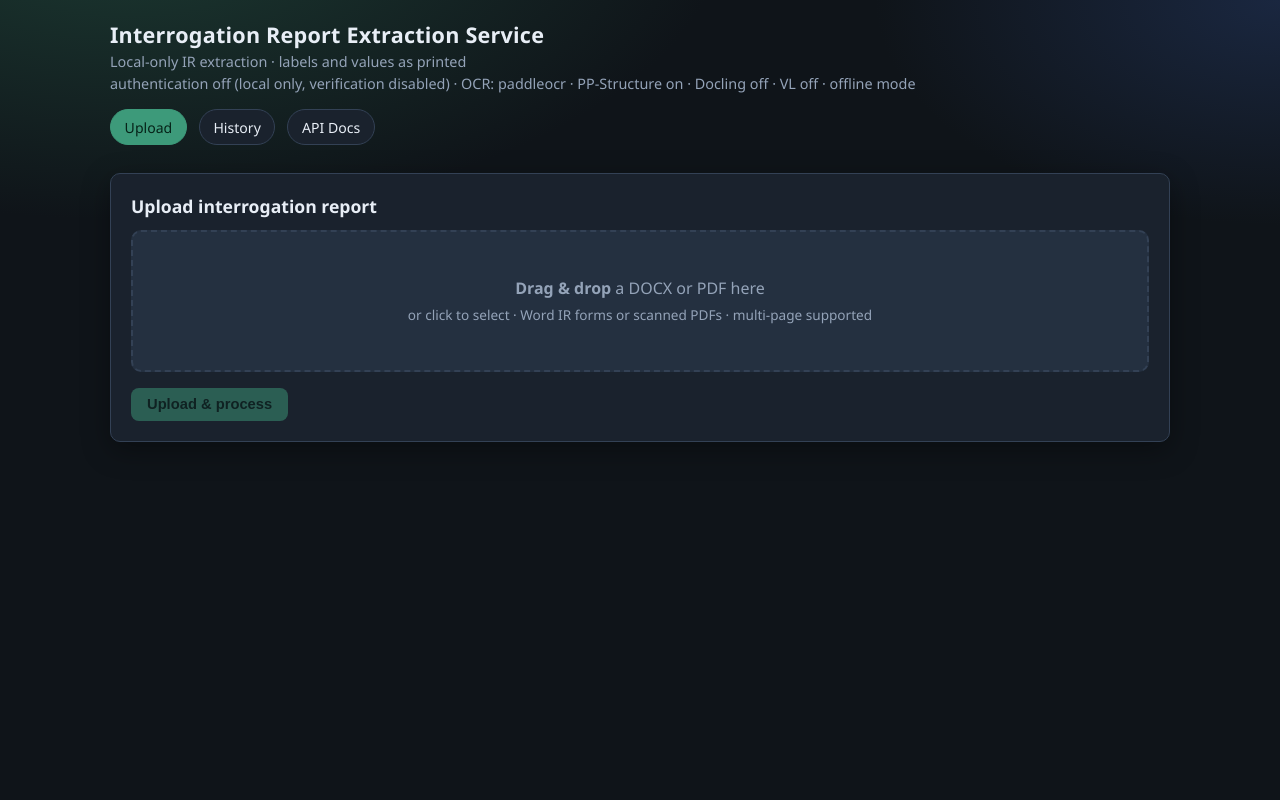
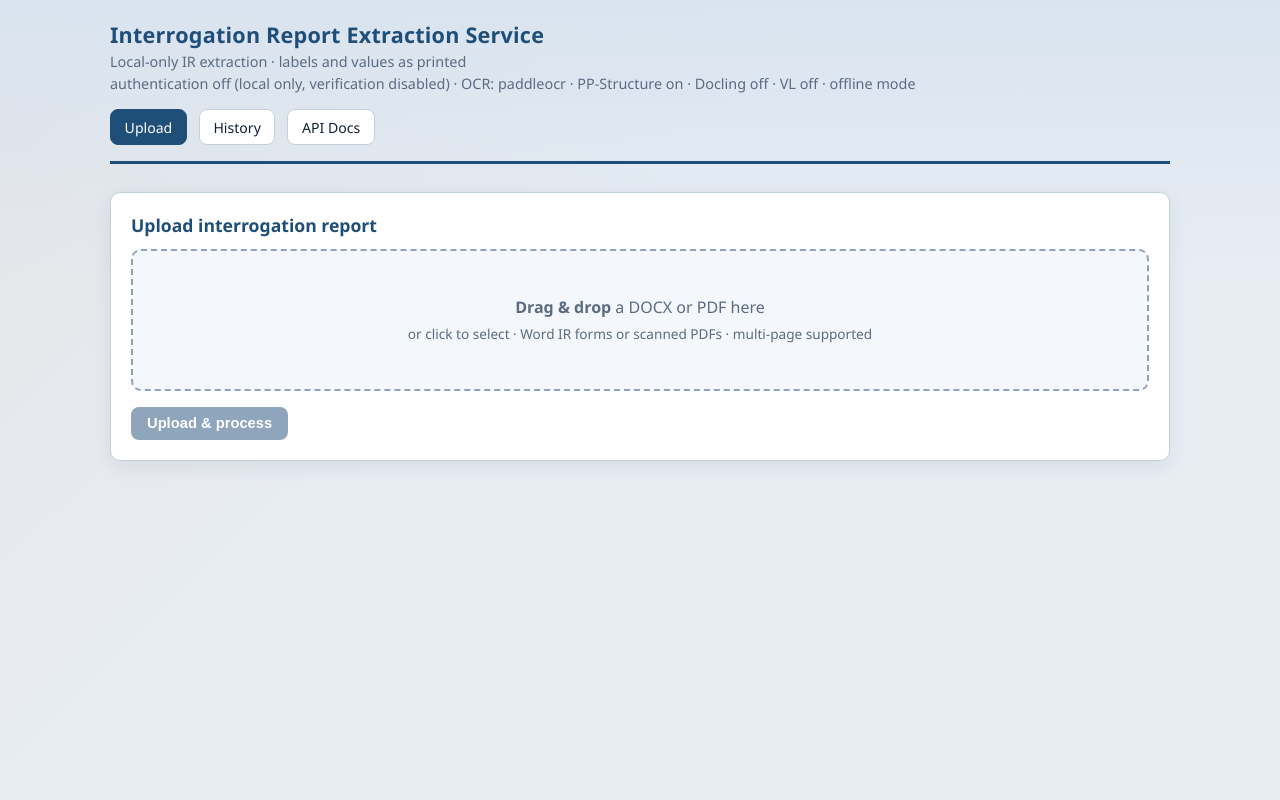
Before and after one commit to BCSS-Nandeep/CHARGE_SHEET_OCR, a FastAPI app: page / in a window 1280 px wide. Run offline with FastAPI, Linux system fonts and the light colour scheme.

Commit message:
Update CSS styles for improved UI consistency and accessibility
- Revamped color variables for a lighter and more modern aesthetic.
- Enhanced button styles and hover effects for better user interaction.
- Adjusted background gradients and alert styles for improved visibility.
- Modified input focus styles to enhance accessibility.
- Updated badge colors for clearer status representation.

```diff
--- a/app/static/css/styles.css
+++ b/app/static/css/styles.css
@@ -1,21 +1,24 @@
 :root {
-  --bg: #0f1419;
-  --bg-elevated: #1a222d;
-  --bg-soft: #243040;
-  --border: #334155;
-  --text: #e8eef6;
-  --muted: #94a3b8;
-  --accent: #3d9a7a;
-  --accent-hover: #4cb892;
-  --danger: #e07070;
-  --warn: #d4a24c;
-  --ok: #5bb88a;
-  --uncertain: #c9a227;
-  --missing: #8896a8;
+  --bg: #e8edf4;
+  --bg-elevated: #ffffff;
+  --bg-soft: #f4f7fb;
+  --border: #c5d0de;
+  --text: #152033;
+  --muted: #5a6b82;
+  --accent: #1f4e79;
+  --accent-hover: #163a5c;
+  --accent-soft: #d6e4f2;
+  --copper: #b45309;
+  --copper-soft: #fef3c7;
+  --danger: #b91c1c;
+  --warn: #a16207;
+  --ok: #15803d;
+  --uncertain: #a16207;
+  --missing: #64748b;
   --font: "Segoe UI", "IBM Plex Sans", system-ui, sans-serif;
   --mono: "Cascadia Code", "Consolas", monospace;
   --radius: 10px;
-  --shadow: 0 8px 28px rgba(0, 0, 0, 0.35);
+  --shadow: 0 6px 20px rgba(21, 32, 51, 0.08);
 }
 
 * { box-sizing: border-box; }
@@ -23,15 +26,16 @@ html, body {
   margin: 0;
   padding: 0;
   font-family: var(--font);
-  background: radial-gradient(1200px 600px at 10% -10%, #1c3a32 0%, transparent 50%),
-              radial-gradient(900px 500px at 100% 0%, #1a2740 0%, transparent 45%),
-              var(--bg);
+  background:
+    linear-gradient(180deg, #d9e4f0 0%, transparent 280px),
+    linear-gradient(135deg, rgba(180, 83, 9, 0.06) 0%, transparent 42%),
+    var(--bg);
   color: var(--text);
   min-height: 100vh;
 }
 
-a { color: var(--accent-hover); text-decoration: none; }
-a:hover { text-decoration: underline; }
+a { color: var(--accent); text-decoration: none; }
+a:hover { color: var(--accent-hover); text-decoration: underline; }
 
 .wrap {
   max-width: 1100px;
@@ -46,12 +50,15 @@ header.app-header {
   gap: 1rem;
   margin-bottom: 1.75rem;
   flex-wrap: wrap;
+  padding-bottom: 1rem;
+  border-bottom: 3px solid var(--accent);
 }
 header h1 {
   margin: 0;
   font-size: 1.35rem;
-  font-weight: 650;
+  font-weight: 700;
   letter-spacing: 0.01em;
+  color: var(--accent);
 }
 header .sub {
   color: var(--muted);
@@ -68,11 +75,11 @@ nav a {
   background: var(--bg-elevated);
   border: 1px solid var(--border);
   padding: 0.45rem 0.85rem;
-  border-radius: 999px;
+  border-radius: 8px;
   font-size: 0.88rem;
 }
-nav a:hover { border-color: var(--accent); text-decoration: none; }
-nav a.active { background: var(--accent); border-color: var(--accent); color: #062218; }
+nav a:hover { border-color: var(--accent); color: var(--accent); text-decoration: none; }
+nav a.active { background: var(--accent); border-color: var(--accent); color: #fff; }
 
 .card {
   background: var(--bg-elevated);
@@ -85,10 +92,11 @@ nav a.active { background: var(--accent); border-color: var(--accent); color: #0
 .card h2 {
   margin: 0 0 0.75rem;
   font-size: 1.1rem;
+  color: var(--accent);
 }
 
 .dropzone {
-  border: 2px dashed var(--border);
+  border: 2px dashed #8fa3bc;
   border-radius: var(--radius);
   padding: 2.5rem 1.5rem;
   text-align: center;
@@ -113,7 +121,7 @@ nav a.active { background: var(--accent); border-color: var(--accent); color: #0
   appearance: none;
   border: none;
   background: var(--accent);
-  color: #062218;
+  color: #fff;
   font-weight: 600;
   padding: 0.55rem 1rem;
   border-radius: 8px;
```
Also changed, not shown: other parts of app/static/css/styles.css (+42 -32 lines).
